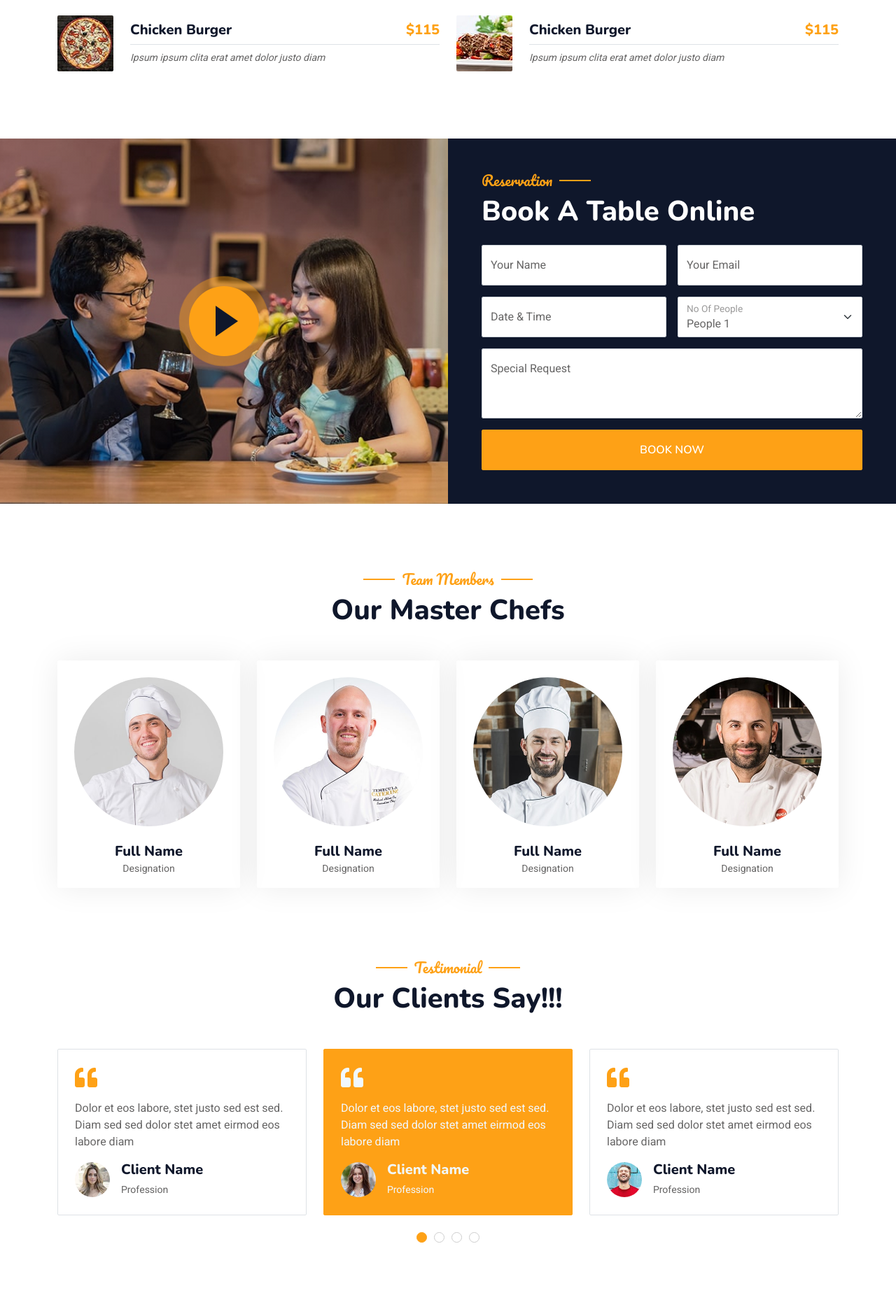
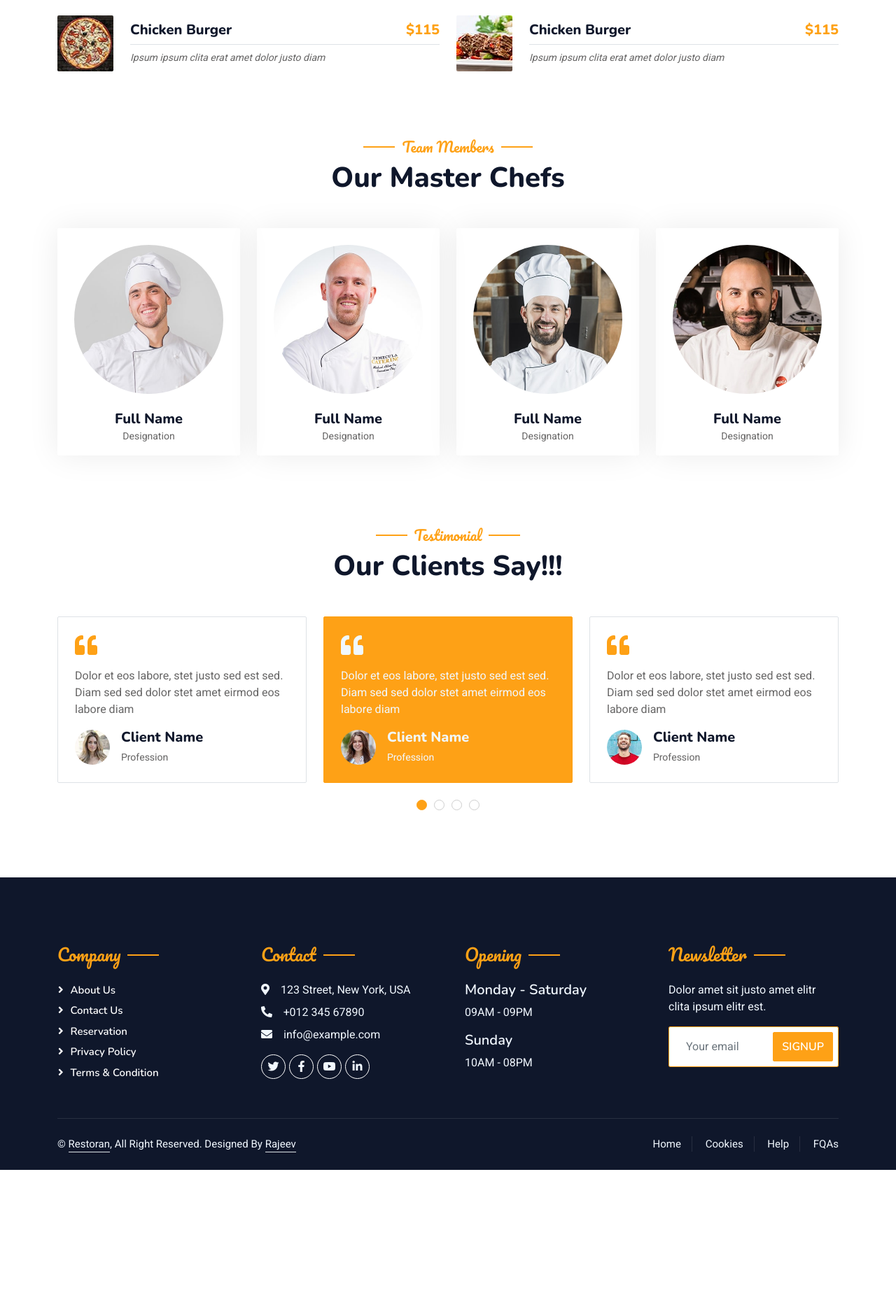
Before and after one commit to Hector6633/Restoran, a Django app: page / in a window 1280 px wide. Shown: the part 2424-4292 px from the top of the page at 70% size. After the commit the page ends 4096 px from the top, so only its background shows below. Run offline with Django 5.2, Linux system fonts and the light colour scheme; some libraries are stand-ins or nearby versions.

Commit message:
Removed booking table tab from index.html page.

```diff
--- a/templates/index.html
+++ b/templates/index.html
@@ -546,84 +546,6 @@
         <!-- Menu End -->
 
 
-        <!-- Reservation Start -->
-        <div class="container-xxl py-5 px-0 wow fadeInUp" data-wow-delay="0.1s">
-            <div class="row g-0">
-                <div class="col-md-6">
-                    <div class="video">
-                        <button type="button" class="btn-play" data-bs-toggle="modal" data-src="https://www.youtube.com/embed/DWRcNpR6Kdc" data-bs-target="#videoModal">
-                            <span></span>
-                        </button>
-                    </div>
-                </div>
-                <div class="col-md-6 bg-dark d-flex align-items-center">
-                    <div class="p-5 wow fadeInUp" data-wow-delay="0.2s">
-                        <h5 class="section-title ff-secondary text-start text-primary fw-normal">Reservation</h5>
-                        <h1 class="text-white mb-4">Book A Table Online</h1>
-                        <form>
-                            <div class="row g-3">
-                                <div class="col-md-6">
-                                    <div class="form-floating">
-                                        <input type="text" class="form-control" id="name" placeholder="Your Name">
-                                        <label for="name">Your Name</label>
-                                    </div>
-                                </div>
-                                <div class="col-md-6">
-                                    <div class="form-floating">
-                                        <input type="email" class="form-control" id="email" placeholder="Your Email">
-                                        <label for="email">Your Email</label>
-                                    </div>
-                                </div>
-                                <div class="col-md-6">
-                                    <div class="form-floating date" id="date3" data-target-input="nearest">
-                                        <input type="text" class="form-control datetimepicker-input" id="datetime" placeholder="Date & Time" data-target="#date3" data-toggle="datetimepicker" />
-                                        <label for="datetime">Date & Time</label>
-                                    </div>
-                                </div>
-                                <div class="col-md-6">
-                                    <div class="form-floating">
-                                        <select class="form-select" id="select1">
-                                          <option value="1">People 1</option>
-                                          <option value="2">People 2</option>
-                                          <option value="3">People 3</option>
-                                        </select>
-                                        <label for="select1">No Of People</label>
-                                      </div>
-                                </div>
-                                <div class="col-12">
-                                    <div class="form-floating">
-                                        <textarea class="form-control" placeholder="Special Request" id="message" style="height: 100px"></textarea>
-                                        <label for="message">Special Request</label>
-                                    </div>
-                                </div>
-                                <div class="col-12">
-                                    <button class="btn btn-primary w-100 py-3" type="submit">Book Now</button>
-                                </div>
-                            </div>
-                        </form>
-                    </div>
-                </div>
-            </div>
-        </div>
-
-        <div class="modal fade" id="videoModal" tabindex="-1" aria-labelledby="exampleModalLabel" aria-hidden="true">
-            <div class="modal-dialog">
-                <div class="modal-content rounded-0">
-                    <div class="modal-header">
-                        <h5 class="modal-title" id="exampleModalLabel">Youtube Video</h5>
-                        <button type="button" class="btn-close" data-bs-dismiss="modal" aria-label="Close"></button>
-                    </div>
-                    <div class="modal-body">
-                        <!-- 16:9 aspect ratio -->
-                        <div class="ratio ratio-16x9">
-                            <iframe class="embed-responsive-item" src="" id="video" allowfullscreen allowscriptaccess="always"
-                                allow="autoplay"></iframe>
-                        </div>
-                    </div>
-                </div>
-            </div>
-        </div>
-        <!-- Reservation Start -->
 
 
         <!-- Team Start -->
```
Also changed, not shown: db.sqlite3.
